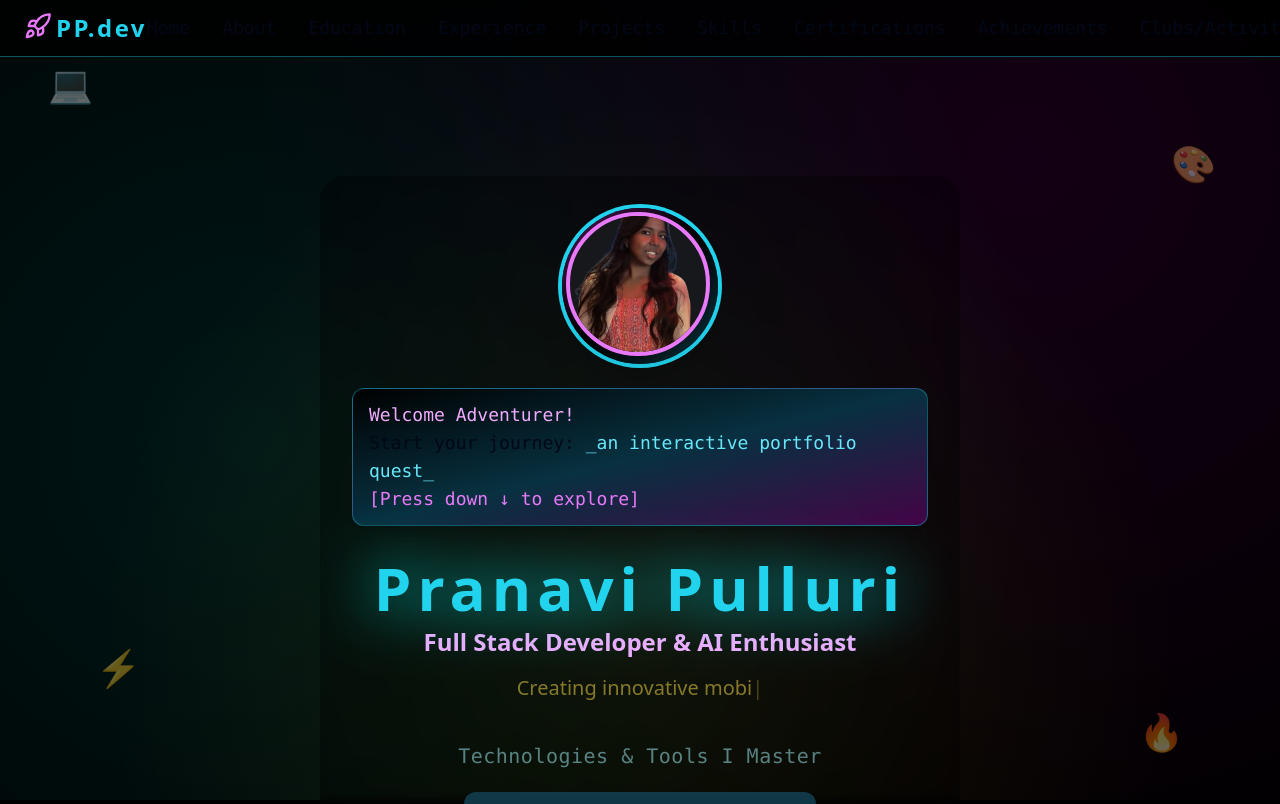
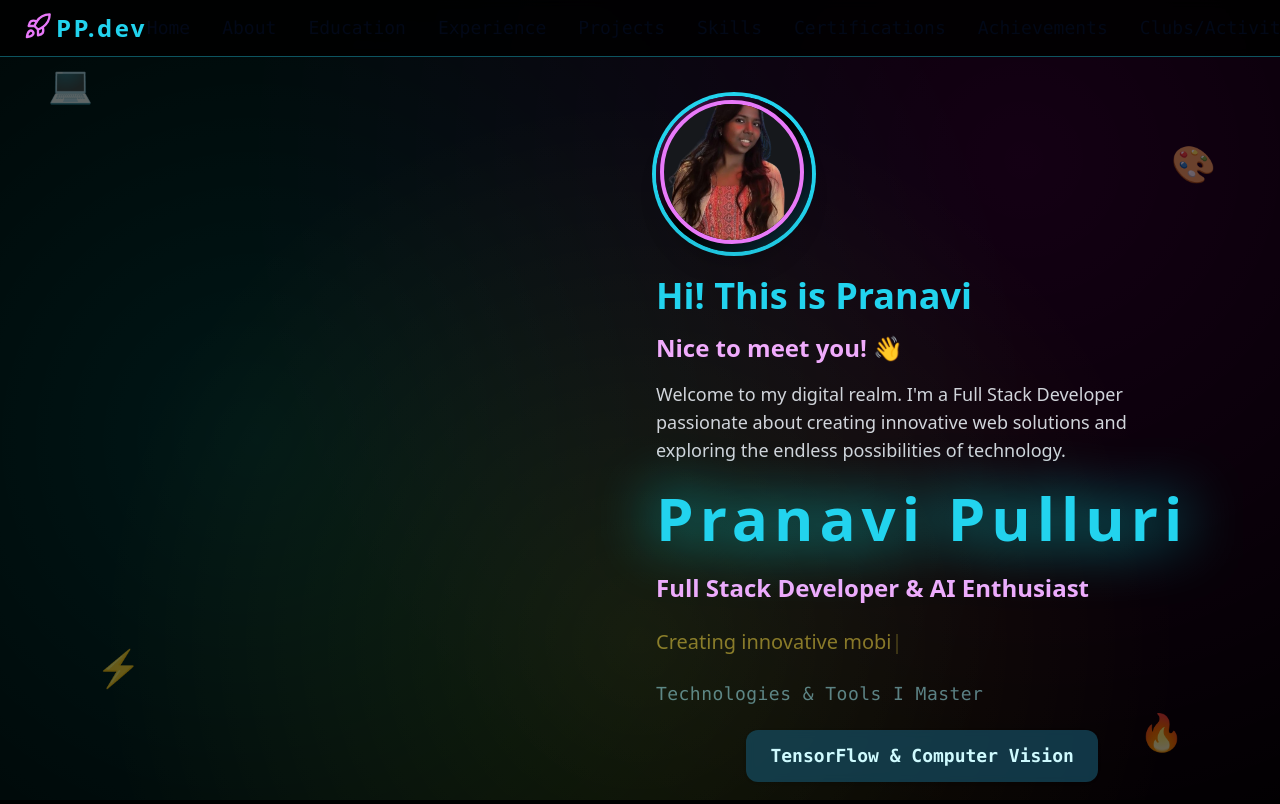
Before and after one commit to Pranavipulluri/neon-code-wizard, a React (Vite) app: page / in a window 1280 px wide. Shown: the top 804 px of the page. Built offline with nearby package versions, Linux system fonts and the light colour scheme.

Commit message:
Refactor homepage layout
Adjust the homepage layout to display the 3D robot model more prominently. The layout should be divided into two blocks, with the robot on one side and the user's portfolio or a greeting message on the other. The robot's scale should be adjusted to 1.2.

```diff
--- a/src/pages/Index.tsx
+++ b/src/pages/Index.tsx
@@ -400,20 +400,25 @@ const Index = () => {
           </ul>
         </nav>
       </header>
-      {/* Hero Section with 3D Background */}
-      <section id="home" className="hero min-h-screen flex flex-col justify-center items-center text-center relative animate-fade-in pt-44 z-10">
-        {/* 3D Spline Background */}
-        <div className="absolute inset-0 w-full h-full z-0">
+      {/* Hero Section with 3D Robot */}
+      <section id="home" className="hero min-h-screen flex items-center justify-center relative animate-fade-in pt-20 z-10">
+        <div className="max-w-7xl mx-auto px-6 grid grid-cols-1 lg:grid-cols-2 gap-8 items-center">
+
+          {/* Left Side - 3D Robot */}
+          <div className="flex justify-center lg:justify-end">
+            <div className="w-full max-w-lg h-96 lg:h-[500px]">
               <spline-viewer
                 url="https://prod.spline.design/fNjHH6WGENeLgxMD/scene.splinecode"
                 className="w-full h-full"
+                style={{ transform: 'scale(1.2)', transformOrigin: 'center' }}
               ></spline-viewer>
             </div>
+          </div>
 
-        {/* Content Overlay */}
-        <div className="relative z-10 bg-black/30 backdrop-blur-sm rounded-3xl p-8 max-w-4xl mx-auto">
-          {/* User Picture Avatar - Added below */}
-          <div className="flex flex-col items-center justify-center mb-6">
+          {/* Right Side - Greeting & Portfolio Content */}
+          <div className="text-center lg:text-left space-y-6">
+            {/* Profile Picture */}
+            <div className="flex justify-center lg:justify-start mb-6">
               <span className="inline-block rounded-full ring-4 ring-cyan-400 shadow-xl bg-gradient-to-br from-fuchsia-900/70 via-black to-cyan-700/40 p-1 animate-fade-in" style={{ width: 156, height: 156 }}>
                 <img
                   src="/lovable-uploads/506c4ab2-b5d0-4871-a0b1-1a2ab012a5e9.png"
@@ -423,24 +428,34 @@ const Index = () => {
                 />
               </span>
             </div>
-          {/* Game/Storybook Effect */}
-        <div className="w-full flex flex-col items-center mb-8">
-          <div className="terminal-glow text-left font-mono px-4 py-3 text-lg max-w-xl mx-auto rounded-xl bg-gradient-to-br from-black/90 via-cyan-950/95 to-fuchsia-950/90 border border-cyan-400/40 shadow-xl animate-fade-in">
-            <span className="text-fuchsia-300">Welcome Adventurer!</span>
-            <br/>
-            <span>Start your journey: <span className="text-cyan-300">_an interactive portfolio quest_</span></span>
-            <br/>
-            <span className="text-fuchsia-400">[Press down ↓ to explore]</span>
+
+            {/* Greeting Message */}
+            <div className="space-y-4">
+              <div className="text-3xl lg:text-4xl font-bold text-cyan-400 neon-text">
+                Hi! This is Pranavi
+              </div>
+              <div className="text-xl lg:text-2xl text-fuchsia-300 font-semibold">
+                Nice to meet you! 👋
+              </div>
+              <div className="text-lg text-gray-300 max-w-lg">
+                Welcome to my digital realm. I'm a Full Stack Developer passionate about creating innovative web solutions and exploring the endless possibilities of technology.
               </div>
             </div>
-        <h1 className="neon-text text-6xl font-extrabold mb-2 tracking-widest text-cyan-400 drop-shadow-[0_0_30px_cyan]">Pranavi Pulluri</h1>
-        <p className="subtitle neon-text text-2xl mb-4 font-semibold text-fuchsia-300">
+
+            {/* Main Title */}
+            <h1 className="neon-text text-4xl lg:text-6xl font-extrabold mb-2 tracking-widest text-cyan-400 drop-shadow-[0_0_30px_cyan]">
+              Pranavi Pulluri
+            </h1>
+            <p className="subtitle neon-text text-xl lg:text-2xl mb-4 font-semibold text-fuchsia-300">
               Full Stack Developer & AI Enthusiast
             </p>
+
             <TypingText />
-          <div className="mt-10">
-            <h3 className="text-xl text-cyan-200 mb-5 font-mono tracking-wide animate-pulse">Technologies & Tools I Master</h3>
+
+            <div className="mt-8">
+              <h3 className="text-lg text-cyan-200 mb-5 font-mono tracking-wide animate-pulse">Technologies & Tools I Master</h3>
               <TechCarousel />
+            </div>
           </div>
         </div>
       </section>
```
Lines whose indentation alone changed are shown as unchanged.
